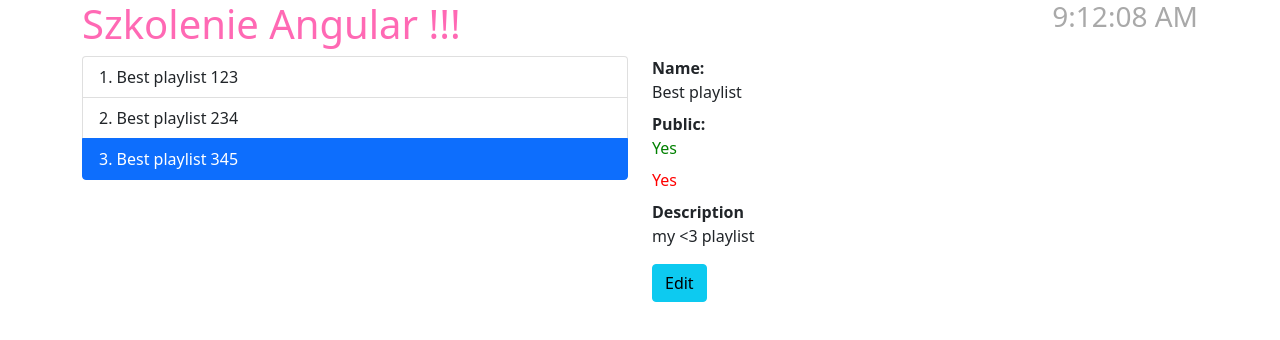
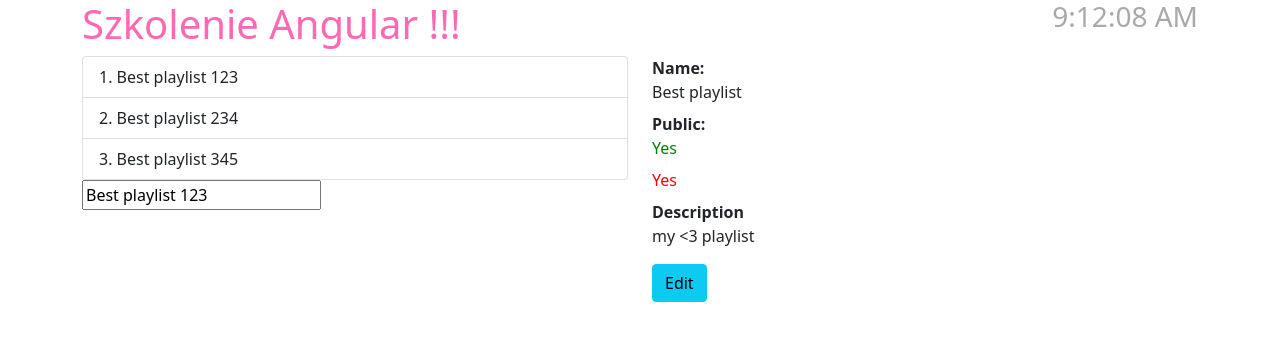
Before and after one commit to ev45ive/altkom-angular-grudzien, an Angular app: page /playlists in a window 1280 px wide. Shown: the top 340 px of the page. Built offline with nearby package versions, Linux system fonts and the light colour scheme.

Commit message:
@Input ( attrName )  / constructor @Attribute ( attrName )

```diff
--- a/src/app/playlists/components/playlist-list/playlist-list.component.ts
+++ b/src/app/playlists/components/playlist-list/playlist-list.component.ts
@@ -1,5 +1,6 @@
 import { NgForOf, NgForOfContext, NgIf } from '@angular/common';
-import { Component, OnInit } from '@angular/core';
+import { Attribute, Component, Input, OnInit } from '@angular/core';
+import { Playlist } from '../../containers/playlists-view/Playlist';
 
 NgIf
 NgForOf
@@ -8,34 +9,21 @@ NgForOfContext  // => $implicit
 @Component({
   selector: 'app-playlist-list',
   templateUrl: './playlist-list.component.html',
-  styleUrls: ['./playlist-list.component.scss']
+  styleUrls: ['./playlist-list.component.scss'],
+  // inputs:['playlists:items']
 })
 export class PlaylistListComponent implements OnInit {
 
-  selectedId = '345'
+  @Input('items') playlists: Playlist[] = []
 
-  playlists = [{
-    id: '123',
-    name: 'Best playlist 123',
-    public: true,
-    description: 'awesome playlist'
-  }, {
-    id: '234',
-    name: 'Best playlist 234',
-    public: false,
-    description: 'my <3 playlist'
-  }, {
-    id: '345',
-    name: 'Best playlist 345',
-    public: true,
-    description: 'my last playlist'
-  }]
+  selectedId = ''
+
+  constructor(@Attribute('placki') niezmienny: string) { }
 
   select(id: string) {
     this.selectedId = id
   }
 
-  constructor() { }
 
   ngOnInit(): void {
   }
--- /dev/null
+++ b/src/app/playlists/containers/playlists-view/Playlist.ts
@@ -0,0 +1,6 @@
+export interface Playlist {
+  id: string;
+  name: string;
+  public: boolean;
+  description: string;
+}
--- a/src/app/playlists/containers/playlists-view/playlists-view.component.html
+++ b/src/app/playlists/containers/playlists-view/playlists-view.component.html
@@ -1,6 +1,7 @@
 <div class="row">
   <div class="col">
-    <app-playlist-list></app-playlist-list>
+    <app-playlist-list [items]="playlists"></app-playlist-list>
+    <input type="text" [value]="playlists[0].name" />
   </div>
 
   <div class="col" [ngSwitch]="mode">
--- a/src/app/playlists/containers/playlists-view/playlists-view.component.ts
+++ b/src/app/playlists/containers/playlists-view/playlists-view.component.ts
@@ -1,6 +1,5 @@
 import { Component, OnInit } from '@angular/core';
-
-enum Modes { details = 'details', form = 'form' }
+import { Playlist } from './Playlist';
 
 @Component({
   selector: 'app-playlists-view, [appPlaylistsView]',
@@ -8,13 +7,30 @@ enum Modes { details = 'details', form = 'form' }
   styleUrls: ['./playlists-view.component.scss']
 })
 export class PlaylistsViewComponent implements OnInit {
-  // Modes = Modes
-  // mode = Modes.details
-  // isEditMode() { return this.mode === Modes.details }
 
   mode: 'details' | 'edit' = 'details'
 
-  constructor() { }
+  selectedId = '345'
+
+  playlists: Playlist[] = [{
+    id: '123',
+    name: 'Best playlist 123',
+    public: true,
+    description: 'awesome playlist'
+  }, {
+    id: '234',
+    name: 'Best playlist 234',
+    public: false,
+    description: 'my <3 playlist'
+  }, {
+    id: '345',
+    name: 'Best playlist 345',
+    public: true,
+    description: 'my last playlist'
+  }]
+
+  constructor() {
+  }
 
   editMode() {
     this.mode = 'edit'
```
